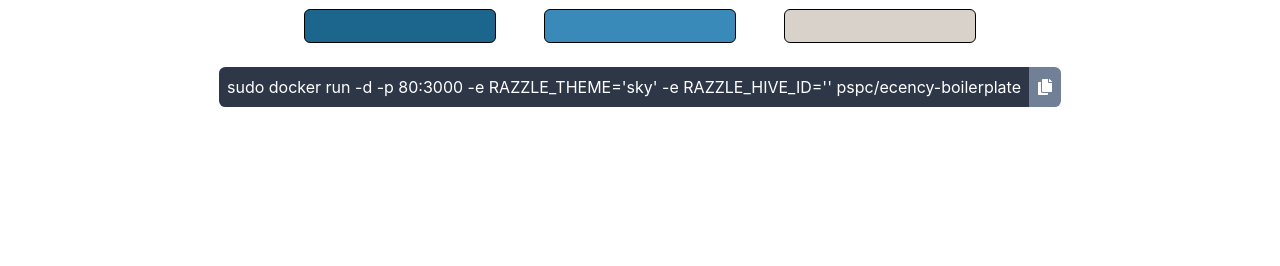
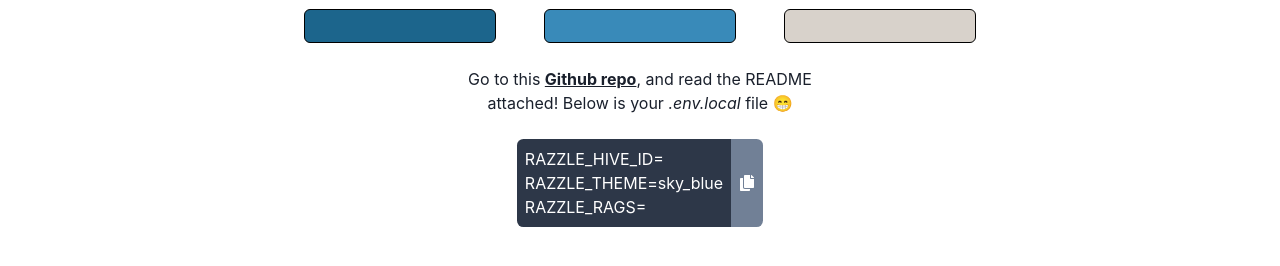
Before and after one commit to 3speaknetwork/decency_starting-point, a Next.js app: page /summary in a window 1280 px wide. Shown: the part 356-622 px from the top of the page. Built offline with nearby package versions, Linux system fonts and the light colour scheme; what @hiveio/dhive would draw is missing.

Commit message:
Updated summary page

```diff
--- a/pages/summary.tsx
+++ b/pages/summary.tsx
@@ -5,7 +5,7 @@
 import { useRecoilState } from "recoil";
 import styled from "styled-components";
 import { SectionWrapper } from "components/wrappers/sectionWrapper";
-import { colorState, infoState } from "state/user/slice";
+import { colorState, infoState, logoState } from "state/user/slice";
 import { placeholder, shcemes } from "constants/constants";
 import { ColorEdit } from "components/form/ColorInput";
 import { getCommunity } from "api";
@@ -13,6 +13,7 @@
 const Summary = () => {
   const [colors, setColors] = useRecoilState(colorState);
   const [communityInfo, setInfo] = useRecoilState(infoState);
+  const logo = useRecoilState(logoState);
   const [hiveComm, setHiveComm] = useState({
     logo: "",
     name: "",
@@ -41,9 +42,9 @@
     }
   }, [communityInfo.hive_id]);
 
-  const textToCopy = `sudo docker run -d -p 80:3000 -e RAZZLE_THEME='${
-    colors.split("_")[0]
-  }' -e RAZZLE_HIVE_ID='${communityInfo.hive_id}' pspc/ecency-boilerplate`;
+  const textToCopy = `RAZZLE_HIVE_ID=${
+    communityInfo.hive_id
+  }<br/>RAZZLE_THEME=${colors}<br/>RAZZLE_RAGS=${communityInfo.tags.join(",")}`;
 
   return (
     <SectionWrapper>
@@ -74,15 +75,27 @@
           color={shcemes[colors]?.accents ?? "white"}
         />
       </ColorWrapper>
+      <Text mt={6} maxW="sm" align="center">
+        Go to this{" "}
+        <GithubLink
+          href="https://github.com/3speaknetwork/ecency-boilerplate"
+          target="_blank"
+          rel="noreferrer"
+        >
+          Github repo
+        </GithubLink>
+        , and read the README attached! Below is your <i>.env.local</i> file
+        &#128513;
+      </Text>
       <Flex mt={6} justifyContent="center">
         <Text
           backgroundColor="gray.700"
           p={2}
           borderLeftRadius="0.4rem"
           color="white"
-        >
-          {textToCopy}
-        </Text>
+          maxWidth="xl"
+          dangerouslySetInnerHTML={{ __html: textToCopy }}
+        />
         <Flex
           alignItems="center"
           p={2}
@@ -102,6 +115,16 @@
     </SectionWrapper>
   );
 };
+
+const GithubLink = styled.a`
+  font-weight: 700;
+  text-decoration: underline;
+  transition: 0.2s all ease;
+
+  &:hover {
+    color: blue;
+  }
+`;
 
 const ColorWrapper = styled.div`
   display: flex;
--- a/state/user/slice.ts
+++ b/state/user/slice.ts
@@ -22,9 +22,9 @@
   default: 0,
 });
 
-export const logoState = atom<string[]>({
+export const logoState = atom<string>({
   key: "logo_state",
-  default: [],
+  default: "",
 });
 
 export const colorState = atom<"sky_blue" | "dusk_yellow" | "burning_red">({
```
Also changed, not shown: components/sections/customize/logoCustomize.tsx (+9 -17 lines).
